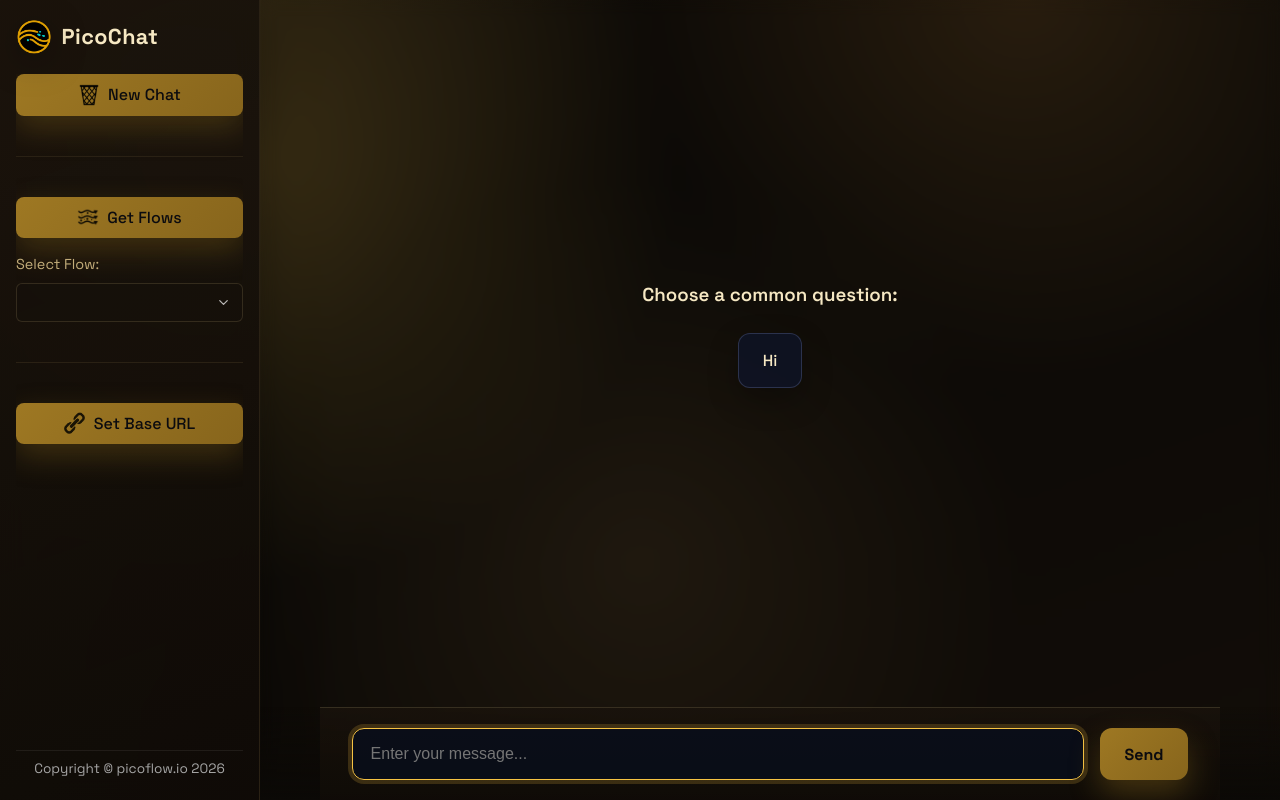
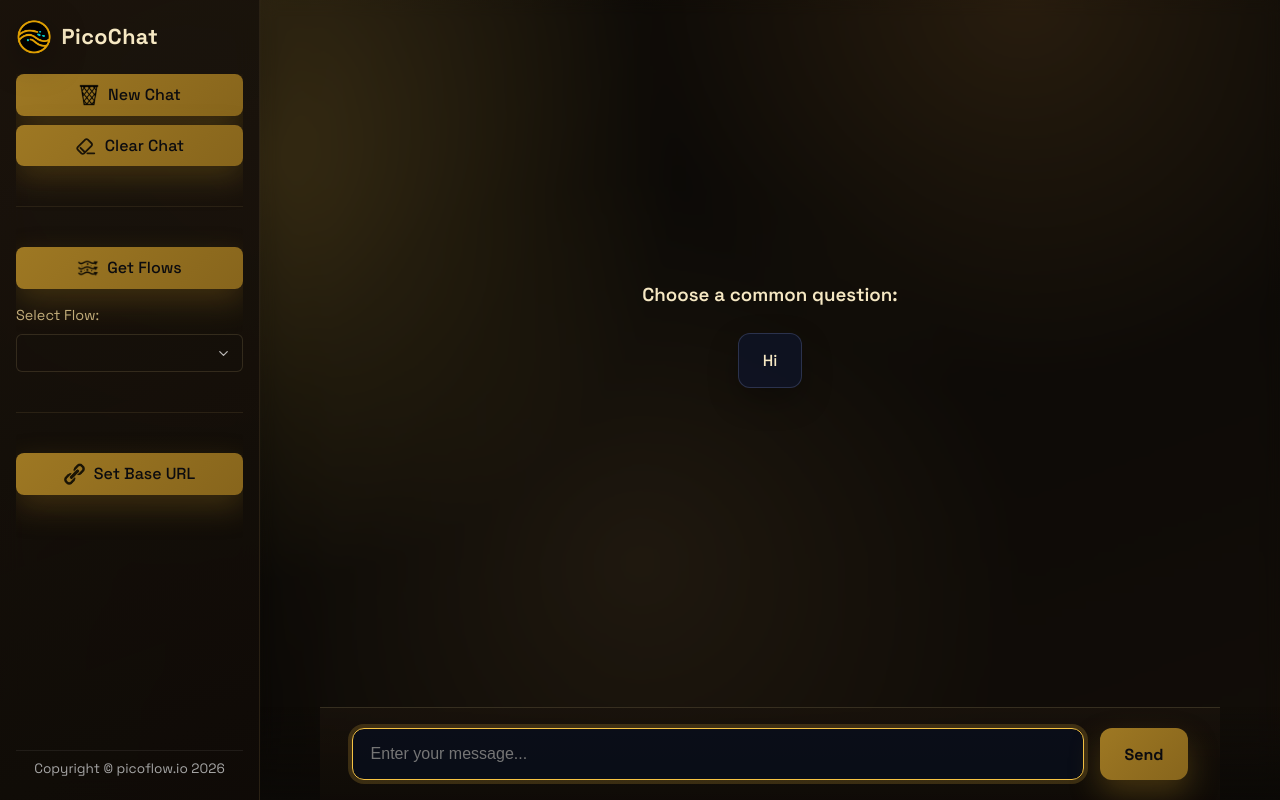
Before and after one commit to picoflowio/chat-ui, a React (Vite) app: page / in a window 1280 px wide. Built offline with nearby package versions, Linux system fonts and the light colour scheme.

Commit message:
add clear chat

```diff
--- a/src/App.jsx
+++ b/src/App.jsx
@@ -118,10 +118,15 @@ function App() {
     // flowName stays the same
   };
 
+  const handleClearChat = () => {
+    setMessages([]);
+  };
+
   return (
     <div className="app-container">
       <Sidebar
         onNewChat={handleNewChat}
+        onClearChat={handleClearChat}
         flows={flows}
         onFetchFlows={handleFetchFlows}
         flowsLoading={flowsLoading}
--- a/src/components/Sidebar.css
+++ b/src/components/Sidebar.css
@@ -66,6 +66,12 @@
 
 .new-chat-btn:hover {
     background: linear-gradient(135deg, #c5a032, #a98129);
+}
+
+.chat-actions {
+    display: flex;
+    flex-direction: column;
+    gap: 0.6rem;
 }
 
 .fetch-flows-btn:disabled {
--- a/src/components/Sidebar.jsx
+++ b/src/components/Sidebar.jsx
@@ -2,11 +2,13 @@
 import "./Sidebar.css";
 import iconPng from "/icon.png";
 import trashPng from "/trash.png";
+import clearChatIcon from "/clear-chat.svg";
 import urlPng from "/url.png";
 import flowPng from "/flow.png";
 
 export default function Sidebar({
   onNewChat,
+  onClearChat,
   onFetchFlows,
   flowName,
   setFlowName,
@@ -25,10 +27,14 @@ export default function Sidebar({
       </div>
 
       <div className="sidebar-content">
-        <div className="section">
+        <div className="section chat-actions">
           <button className="new-chat-btn" onClick={onNewChat}>
             <img src={trashPng} alt="New chat" className="new-chat-icon" />
             New Chat
+          </button>
+          <button className="new-chat-btn" onClick={onClearChat}>
+            <img src={clearChatIcon} alt="Clear chat" className="new-chat-icon" />
+            Clear Chat
           </button>
         </div>
 
```
Also changed, not shown: public/clear-chat.svg (added).
